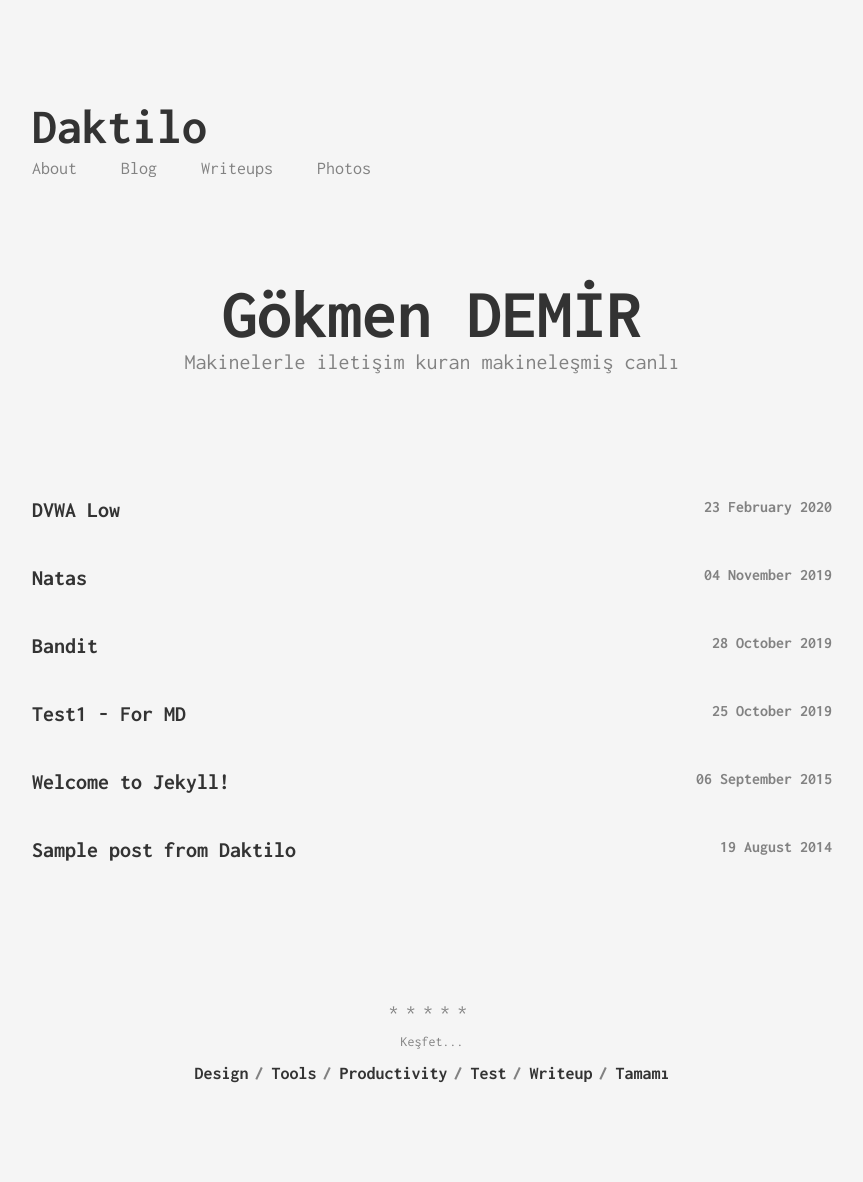
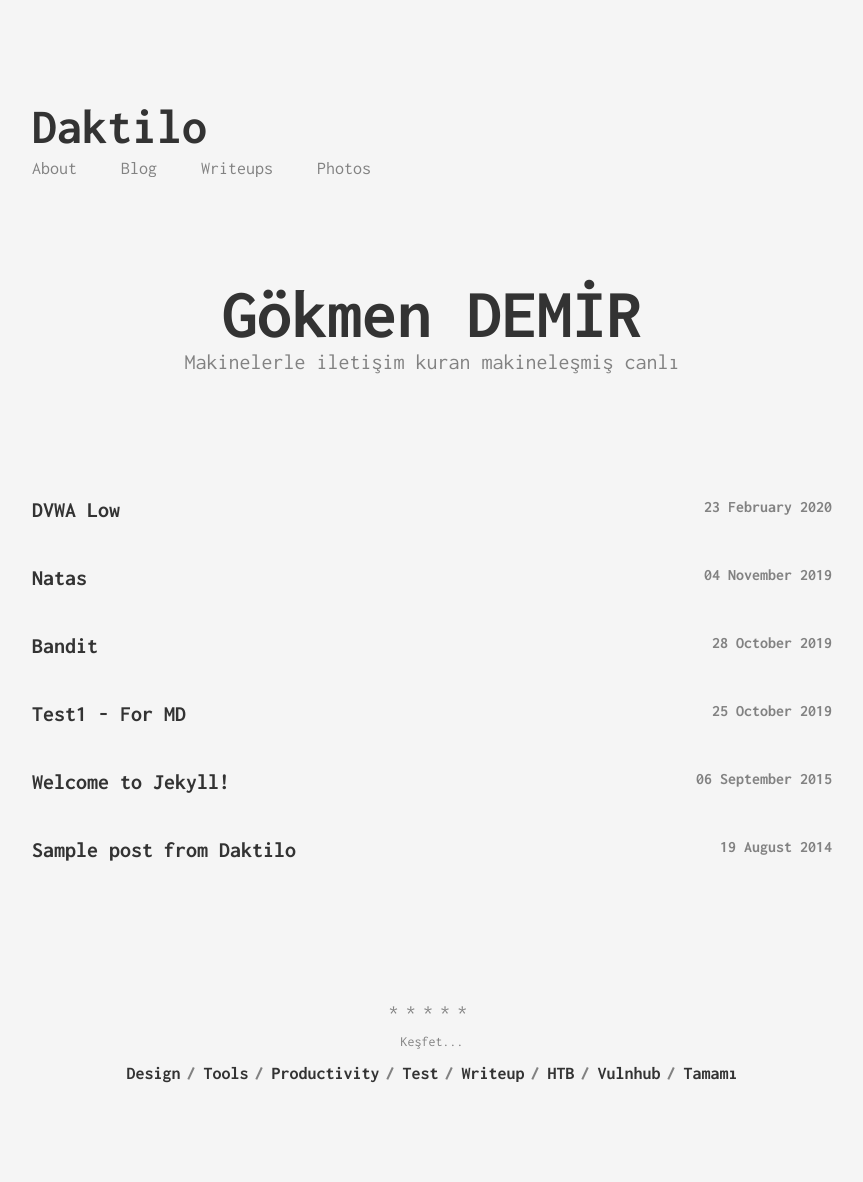
Before and after one commit to JohnGkmn/JohnGkmn.github.io, a Jekyll site: the page built from index.html, in a window 1280 px wide. Shown: the whole page, without its empty margins (208-1071 px from the left). Built offline with Jekyll 4.4.1, drawn with Linux system fonts in a browser that asks for light colours.

Commit message:
Update categories.yml

```diff
--- a/_data/categories.yml
+++ b/_data/categories.yml
@@ -12,3 +12,9 @@
 
 - slug: writeup
   name: Writeup
+
+- slug: htb
+  name: HTB
+
+- slug: vulnhub
+  name: Vulnhub
```
